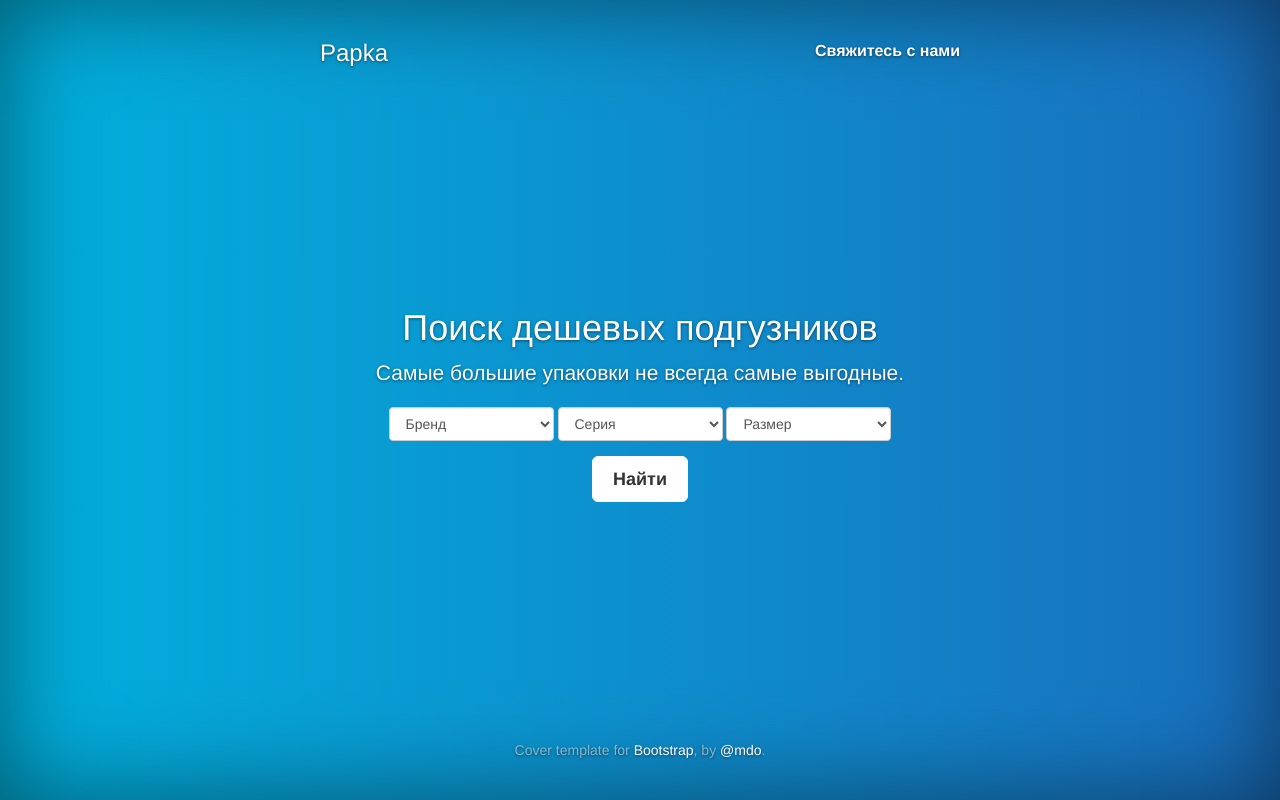
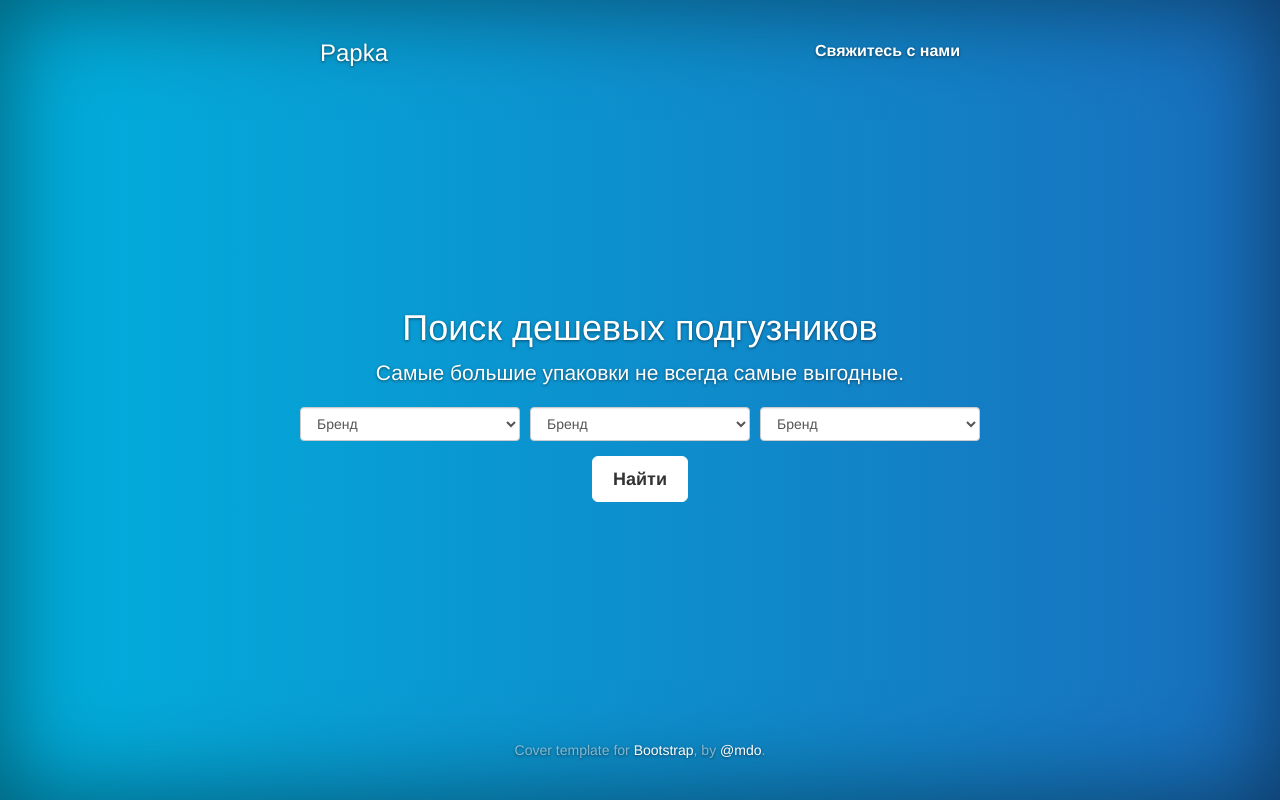
Before and after one commit to asorokoumov/compare, a Django app: template diapers/templates/diapers/test.html in a window 1280 px wide. Run offline with Django 3.2, Linux system fonts and the light colour scheme; the template is opened without the code that fills it, so the values that code supplies are empty; some libraries are stand-ins or nearby versions.

Commit message:
Fix select fields width

```diff
--- a/diapers/templates/diapers/test.html
+++ b/diapers/templates/diapers/test.html
@@ -60,33 +60,43 @@
             <p class="lead">
               <form>
                 <div class="form-group">
-                  <select class="form-control" style="display:inline; width:25%">
+                  <div class="row">
+                    <div class="col-xs-12 col-md-4" style="padding-right:5px; padding-left:5px">
+                      <select class="form-control">
                         <option>Бренд</option>
                         <option>2</option>
                         <option>3</option>
                         <option>4</option>
                         <option>5</option>
                       </select>
-                  <select class="form-control" style="display:inline; width:25%">
-                    <option>Серия</option>
-                    <option>Premium Care</option>
-                    <option>3</option>
-                    <option>4</option>
-                    <option>5</option>
-                  </select>
-                  <select class="form-control" style="display:inline; width:25%">
-                    <option>Размер</option>
+                    </div>
+                    <div class="col-xs-12 col-md-4" style="padding-right:5px; padding-left:5px">
+                      <select class="form-control">
+                        <option>Бренд</option>
                         <option>2</option>
                         <option>3</option>
                         <option>4</option>
                         <option>5</option>
                       </select>
                     </div>
+                    <div class="col-xs-12 col-md-4" style="padding-right:5px; padding-left:5px">
+                      <select class="form-control">
+                        <option>Бренд</option>
+                        <option>2</option>
+                        <option>3</option>
+                        <option>4</option>
+                        <option>5</option>
+                      </select>
+                    </div>
+
+                  </div>
+
+
+                </div>
                 <button type="submit" class="btn btn-lg btn-default">Найти</button>
               </form>
             </p>
           </div>
-
           <div class="mastfoot">
             <div class="inner">
               <p>Cover template for <a href="http://getbootstrap.com">Bootstrap</a>, by <a href="https://twitter.com/mdo">@mdo</a>.</p>
```
Lines whose indentation alone changed are shown as unchanged.
